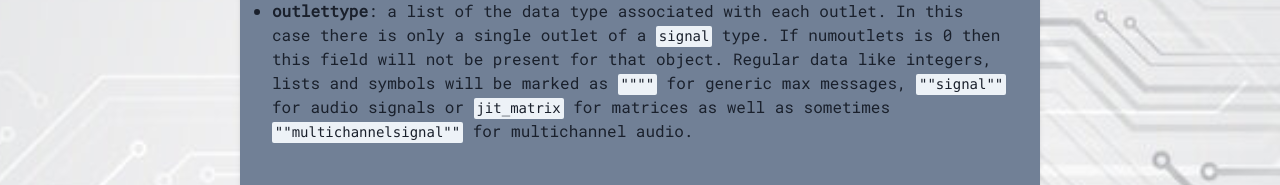
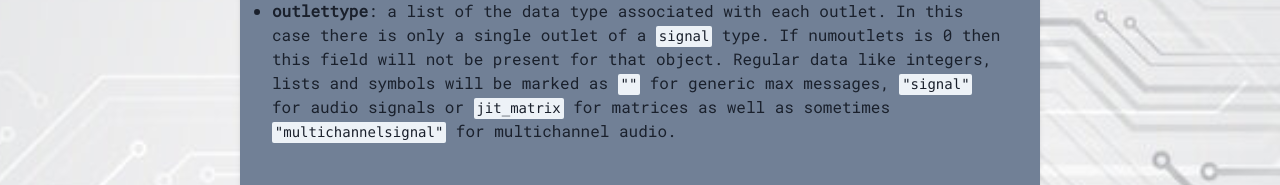
Before and after one commit to jacklion710/jacobleone-tech-portfolio, a Next.js app: page /Max-JSON in a window 1280 px wide. Shown: the part 2540-2725 px from the top of the page. Built offline with nearby package versions, Linux system fonts and the light colour scheme.

Commit message:
Correct quote escapes

```diff
--- a/pages/Max-JSON.tsx
+++ b/pages/Max-JSON.tsx
@@ -206,7 +206,7 @@ export default function MaxPatchVisualizer() {
                 <strong>patching_rect</strong>: Determines the position of the object in the window.
               </li>
               <li>
-                <strong>outlettype</strong>: a list of the data type associated with each outlet. In this case there is only a single outlet of a <Code>signal</Code> type. If numoutlets is 0 then this field will not be present for that object. Regular data like integers, lists and symbols will be marked as <Code>&quot;"&quot;"</Code> for generic max messages, <Code>&quot;"signal&quot;"</Code> for audio signals or <Code>jit_matrix</Code> for matrices as well as sometimes <Code>&quot;"multichannelsignal&quot;"</Code> for multichannel audio.
+                <strong>outlettype</strong>: a list of the data type associated with each outlet. In this case there is only a single outlet of a <Code>signal</Code> type. If numoutlets is 0 then this field will not be present for that object. Regular data like integers, lists and symbols will be marked as <Code>&quot;&quot;</Code> for generic max messages, <Code>&quot;signal&quot;</Code> for audio signals or <Code>jit_matrix</Code> for matrices as well as sometimes <Code>&quot;multichannelsignal&quot;</Code> for multichannel audio.
               </li>
             </ul>
             <Heading size="md"  pt="40px" pb="20px">Simple Patch Connection in JSON</Heading>
@@ -335,7 +335,7 @@ export default function MaxPatchVisualizer() {
             </Text>
             <Heading pb="20px" size="sm">Patch Connections</Heading>
             <Text pb="40px">
-              Parallel to the <Code>boxes</Code> field are the <Code>lines</Code>. Lines refer to the patch cables that connect one object o another. Specifically what inlets. Many <Code>patchline</Code>s may be present but in our case we only have one for demonstration. Each <Code>patchline</Code> contains a <Code>source</Code> and <Code>destination</Code> attribute to demark the inlets and outlets that the <Code>patchline</Code> connects.
+              Parallel to the <Code>boxes</Code> field are the <Code>lines</Code>. Lines refer to the patch cables that connect one object to another. Specifically what inlets. Many <Code>patchline</Code>s may be present but in our case we only have one for demonstration. Each <Code>patchline</Code> contains a <Code>source</Code> and <Code>destination</Code> attribute to demark the inlets and outlets that the <Code>patchline</Code> connects.
             </Text>
             <ul>
               <li>
@@ -790,7 +790,7 @@ export default function MaxPatchVisualizer() {
               )}
             </CodeBlock>
             <Text pt="20px" pb="40px">
-              There is not much we have not already discussed going on in the JSON structure above. Biggest difference being the fact that now there are a handful of additional objects and patchlines. If you look closely at the patchlines and follow along with the id values and visually inspect the screenshot you can see that it tracks. Notice the <Code>order</Code> attribute though? This informs us of what order we will be sending out data from two patch cables that spawn from the same source. This is another attribute that we will not be using for our use case but can come in handy for debugging as often it is tricky to determine the order of operations in Max. A good rule of thumb is that messages flow in order from rightmost outlets to left. *See linked resource from earlier on data flow for more info*.
+              There is not much we have not already discussed going on in the JSON structure above. The biggest difference being the fact that now there are a handful of additional objects and patchlines. If you look closely at the patchlines and follow along with the id values and visually inspect the screenshot you can see that it tracks. Notice the <Code>order</Code> attribute though? This informs us of what order we will be sending out data from two patch cables that spawn from the same source. This is another attribute that we will not be using for our use case but can come in handy for debugging as often it is tricky to determine the order of operations in Max. A good rule of thumb is that messages flow in order from rightmost outlets to left. *See linked resource from earlier on data flow for more info*.
             </Text>
             <Heading pb="20px" size="md">Nested Subpatchers</Heading>
             <Text pb="40px">
@@ -798,7 +798,7 @@ export default function MaxPatchVisualizer() {
             </Text>
             <Image pb="40px" src="/images/max-json-article/subpatcher.png" alt="Subpatcher" />
             <Text pb="40px">
-              In this example, we have a simple subpatcher <Code>p</Code> called *subpatcher* which contains a single <Code>cycle~</Code> object inside. Below we can see the <Code>patcher</Code> field which contains more information about the patch including its enclosed JSON subpatch objects and their connections. Since we are only rendering the <Code>p</Code> object and its text we do not care about the contents of <Code>patcher</Code> for now. It is worth checking the <Code>numinlet</Code> and <Code>numoutlet</Code> attributes because subpatchers can have a varied number of inlets and outlets for connecting encapsulated patches with their parent patches depending on the users design. There are a handful of objects whose behavior, display and expected inputs are versatile.
+              In this example, we have a simple subpatcher <Code>p</Code> called *subpatcher* which contains a single <Code>cycle~</Code> object inside. Below we can see the <Code>patcher</Code> field which contains more information about the patch including its enclosed JSON subpatch objects and their connections. Since we are only rendering the <Code>p</Code> object and its text we do not care about the contents of <Code>patcher</Code> for now. It is worth checking the <Code>numinlet</Code> and <Code>numoutlet</Code> attributes because subpatchers can have a varied number of inlets and outlets for connecting encapsulated patches with their parent patches depending on the user&apos;s design. There are a handful of objects whose behavior, display and expected inputs are versatile.
             </Text>
             <Heading pb="20px" size="md">Subpatchers Within Subpatchers</Heading>
             <Text pb="40px">
```
